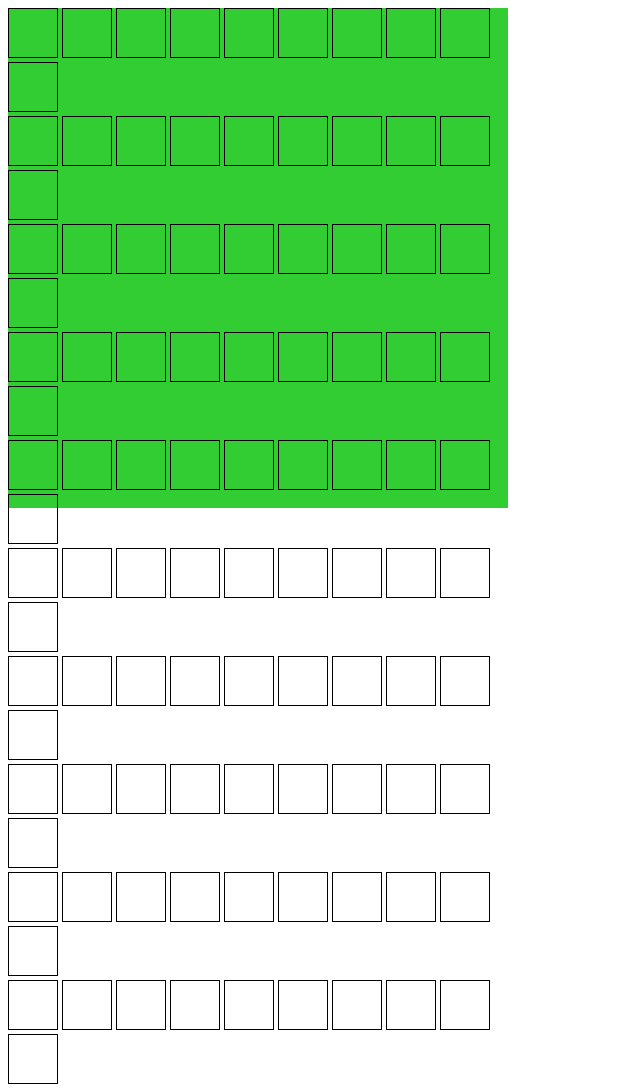
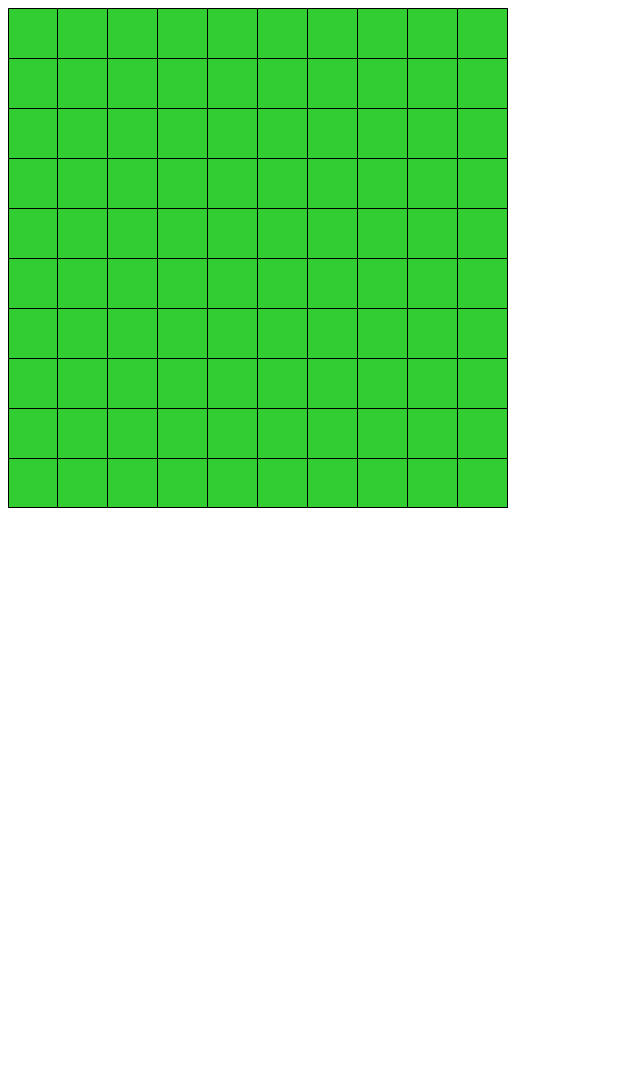
Before and after one commit to treez/vanilla-snake, a website: page index.html in a window 1280 px wide. Shown: the whole page, without its empty margins (0-640 px from the left). After the commit the page ends 800 px from the top, so only its background shows below. Drawn offline with Linux system fonts and the light colour scheme.

Commit message:
Fix board grid by adding negative margins

```diff
--- a/styles.css
+++ b/styles.css
@@ -6,7 +6,20 @@
 .cell {
     width: 50px;
     height: 50px;
-    border: 1px solid black;
     box-sizing: border-box;
     display: inline-block;
+    border: 1px solid black;
 }
+
+.cell:not(:first-child) {
+    border-left: none;
+    margin-left: -4px;
+}
+
+.row:not(:last-child) .cell {
+    border-bottom: none;
+}
+
+.row:not(:first-child) {
+    margin-top: -4px;
+}
```
